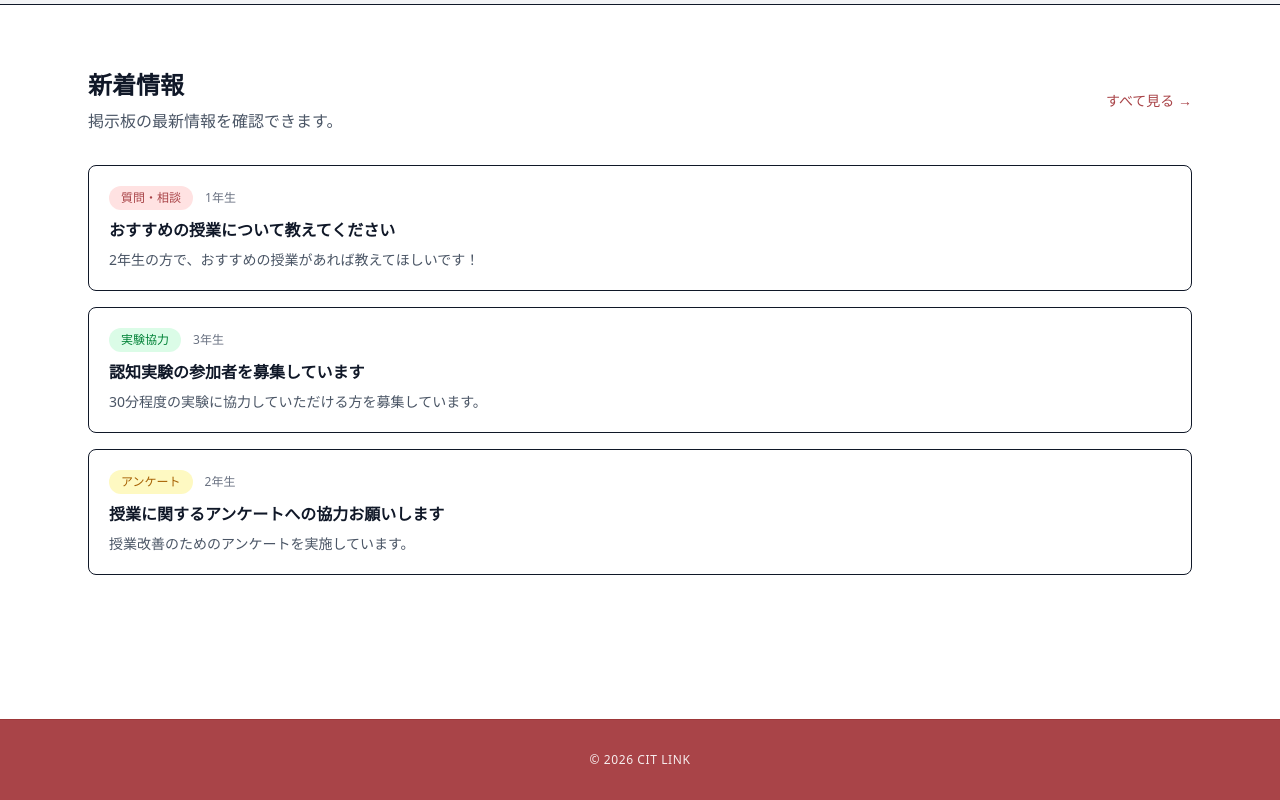
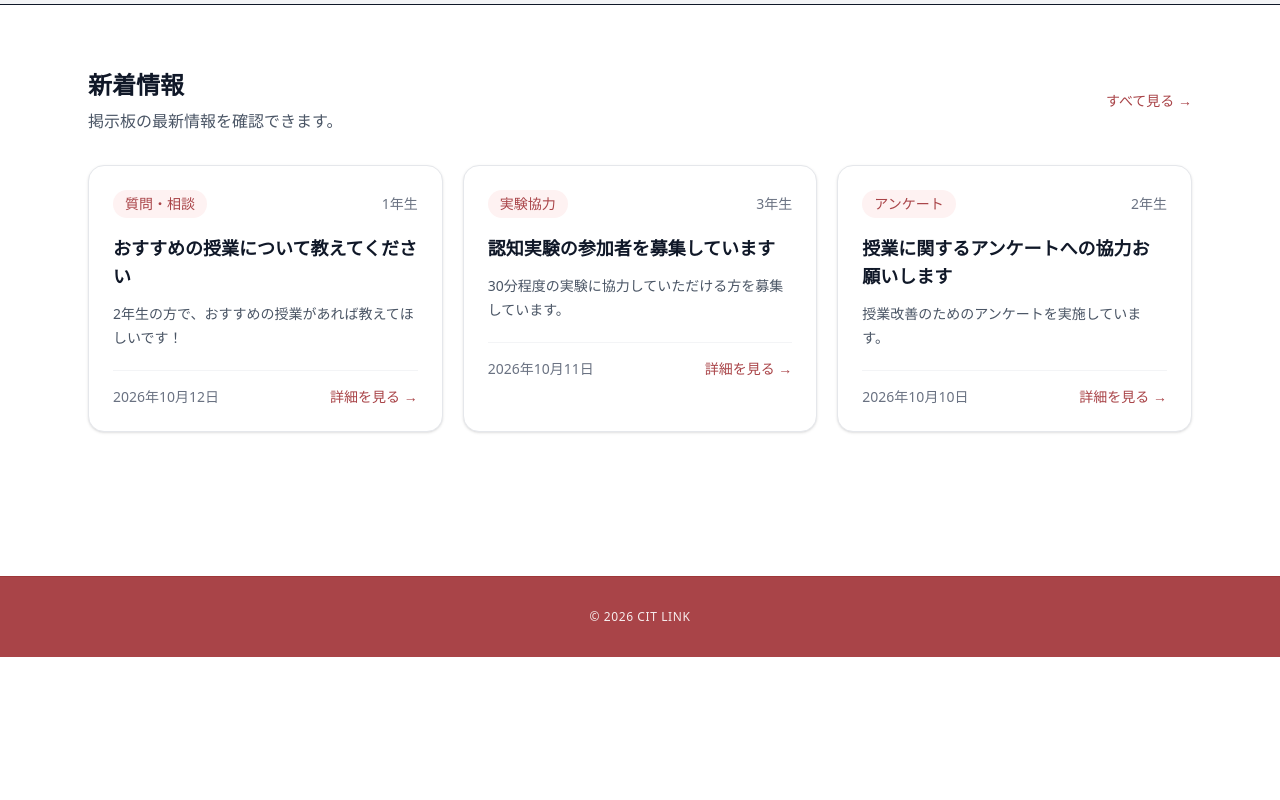
Before and after one commit to nagatakazuki318/cit-link, a Next.js app: page / in a window 1280 px wide. Shown: the part 1669-2469 px from the top of the page. After the commit the page ends 2326 px from the top, so only its background shows below. Built offline with nearby package versions, Linux system fonts and the light colour scheme.

Commit message:
トップページ改良

```diff
--- a/src/app/page.tsx
+++ b/src/app/page.tsx
@@ -1,4 +1,5 @@
 import Link from "next/link";
+import RecentPosts from "../components/RecentPosts";
 
 export default function Home() {
   return (
@@ -329,88 +330,9 @@ export default function Home() {
           </div>
 
 
-          <div className="space-y-4">
-
-            {/* 投稿1 */}
-            <article className="rounded-lg border p-5 transition hover:bg-gray-50">
-
-              <div className="mb-2 flex items-center gap-3">
-
-                <span className="rounded-full bg-red-100 px-3 py-1 text-xs font-medium text-[#a94448]">
-                  質問・相談
-                </span>
-
-                <span className="text-xs text-gray-500">
-                  1年生
-                </span>
-
-              </div>
-
-              <h3 className="font-bold">
-                おすすめの授業について教えてください
-              </h3>
-
-              <p className="mt-2 text-sm text-gray-600">
-                2年生の方で、おすすめの授業があれば教えてほしいです！
-              </p>
-
-            </article>
-
-
-            {/* 投稿2 */}
-            <article className="rounded-lg border p-5 transition hover:bg-gray-50">
-
-              <div className="mb-2 flex items-center gap-3">
-
-                <span className="rounded-full bg-green-100 px-3 py-1 text-xs font-medium text-green-700">
-                  実験協力
-                </span>
-
-                <span className="text-xs text-gray-500">
-                  3年生
-                </span>
-
-              </div>
-
-              <h3 className="font-bold">
-                認知実験の参加者を募集しています
-              </h3>
-
-              <p className="mt-2 text-sm text-gray-600">
-                30分程度の実験に協力していただける方を募集しています。
-              </p>
-
-            </article>
-
-
-            {/* 投稿3 */}
-            <article className="rounded-lg border p-5 transition hover:bg-gray-50">
-
-              <div className="mb-2 flex items-center gap-3">
-
-                <span className="rounded-full bg-yellow-100 px-3 py-1 text-xs font-medium text-yellow-700">
-                  アンケート
-                </span>
-
-                <span className="text-xs text-gray-500">
-                  2年生
-                </span>
-
-              </div>
-
-              <h3 className="font-bold">
-                授業に関するアンケートへの協力お願いします
-              </h3>
-
-              <p className="mt-2 text-sm text-gray-600">
-                授業改善のためのアンケートを実施しています。
-              </p>
-
-            </article>
+         <RecentPosts />
 
           </div>
-
-        </div>
       </section>
     </main>
   );
--- /dev/null
+++ b/src/components/RecentPosts.tsx
@@ -0,0 +1,59 @@
+
+import Link from "next/link";
+import { samplePosts } from "../lib/posts";
+
+export default function RecentPosts() {
+  // 投稿日時が新しい順に並べ、3件だけ表示する
+  const posts = [...samplePosts]
+    .sort(
+      (a, b) =>
+        new Date(b.createdAt).getTime() -
+        new Date(a.createdAt).getTime()
+    )
+    .slice(0, 3);
+
+  return (
+    <div className="grid grid-cols-1 gap-5 md:grid-cols-3">
+      {posts.map((post) => (
+        <Link
+          key={post.id}
+          href="/board"
+          className="group rounded-2xl border border-gray-200 bg-white p-6 shadow-sm transition hover:-translate-y-1 hover:shadow-md"
+        >
+          <div className="mb-4 flex items-center justify-between gap-2">
+            <span className="rounded-full bg-red-50 px-3 py-1 text-sm font-medium text-[#a94448]">
+              {post.category}
+            </span>
+
+            <span className="text-sm text-gray-500">
+              {post.year}年生
+            </span>
+          </div>
+
+          <h3 className="mb-3 text-lg font-bold text-gray-900 transition group-hover:text-[#a94448]">
+            {post.title}
+          </h3>
+
+          <p className="mb-5 text-sm leading-6 text-gray-600">
+            {post.excerpt}
+          </p>
+
+          <div className="flex items-center justify-between border-t border-gray-100 pt-4 text-sm text-gray-500">
+            <time dateTime={post.createdAt}>
+              {new Date(post.createdAt).toLocaleDateString("ja-JP", {
+                year: "numeric",
+                month: "short",
+                day: "numeric",
+                timeZone: "Asia/Tokyo",
+              })}
+            </time>
+
+            <span className="font-medium text-[#a94448]">
+              詳細を見る →
+            </span>
+          </div>
+        </Link>
+      ))}
+    </div>
+  );
+}
--- /dev/null
+++ b/src/lib/posts.ts
@@ -0,0 +1,38 @@
+
+export type Post = {
+  id: string;
+  title: string;
+  category: string;
+  year: number;
+  createdAt: string;
+  excerpt: string;
+};
+
+// 現段階では表示確認用の仮データ
+// 実際の掲示板と連携したら置き換える
+export const samplePosts: Post[] = [
+  {
+    id: "sample-001",
+    title: "おすすめの授業について教えてください",
+    category: "質問・相談",
+    year: 1,
+    createdAt: "2026-10-12T08:00:00+09:00",
+    excerpt: "2年生の方で、おすすめの授業があれば教えてほしいです！",
+  },
+  {
+    id: "sample-002",
+    title: "認知実験の参加者を募集しています",
+    category: "実験協力",
+    year: 3,
+    createdAt: "2026-10-11T12:00:00+09:00",
+    excerpt: "30分程度の実験に協力していただける方を募集しています。",
+  },
+  {
+    id: "sample-003",
+    title: "授業に関するアンケートへの協力お願いします",
+    category: "アンケート",
+    year: 2,
+    createdAt: "2026-10-10T12:00:00+09:00",
+    excerpt: "授業改善のためのアンケートを実施しています。",
+  },
+];
```
